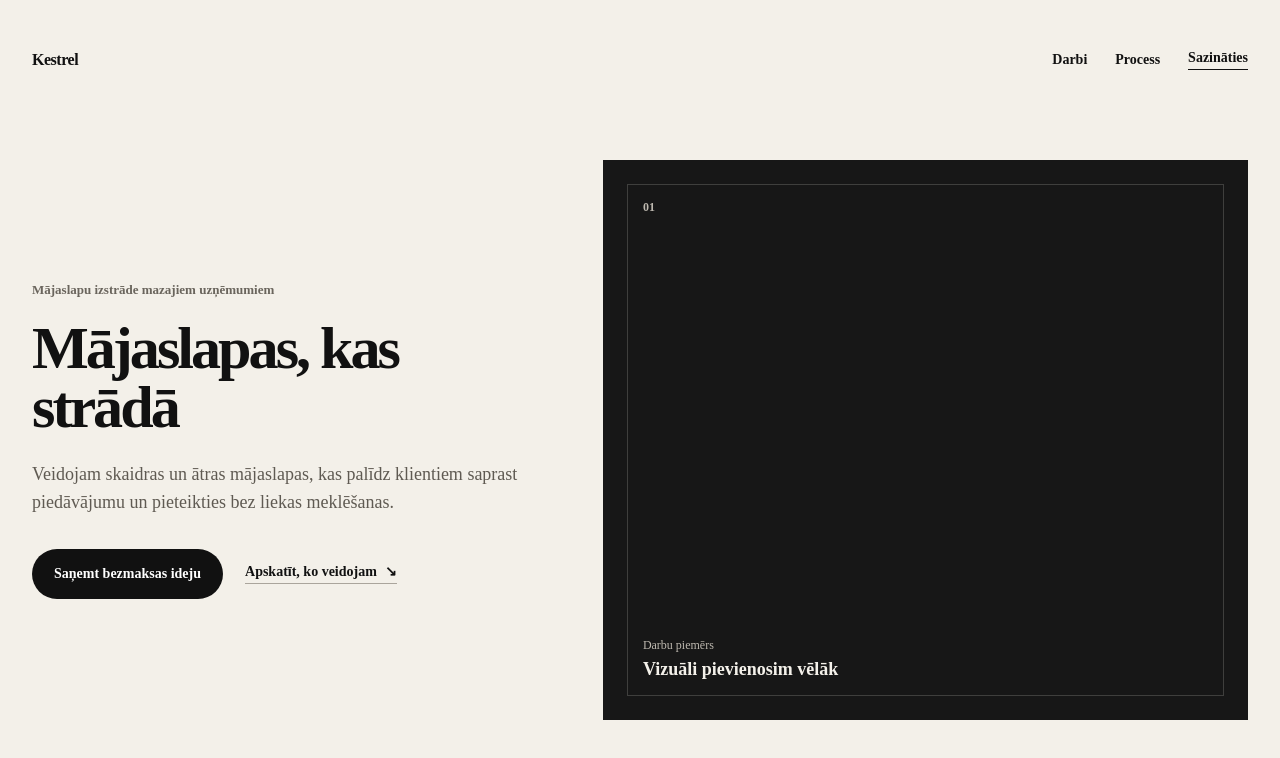
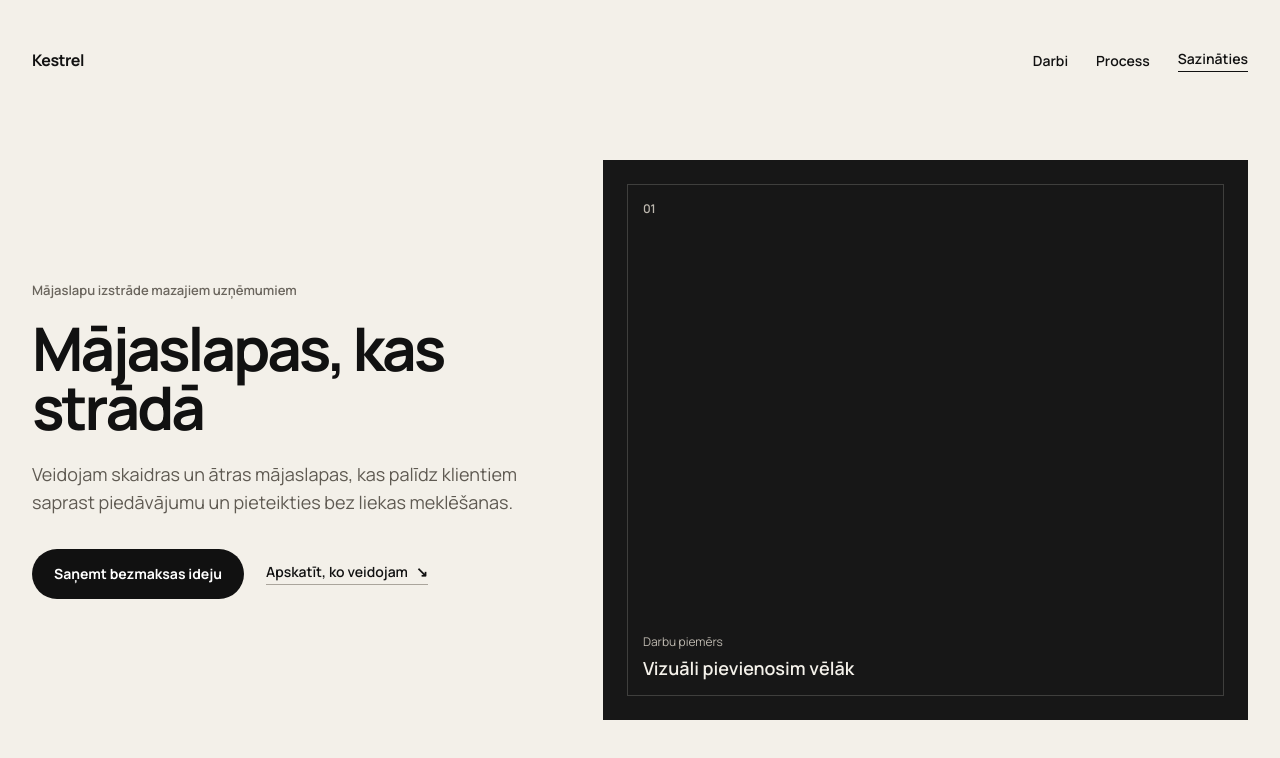
Before and after one commit to davisl24/WEBSITEAGENCY, a Next.js app: page / in a window 1280 px wide. Shown: the top 758 px of the page. Built offline with nearby package versions, Linux system fonts and the light colour scheme.

Commit message:
style: add Manrope typography

```diff
--- a/app/layout.tsx
+++ b/app/layout.tsx
@@ -1,10 +1,17 @@
 import type { Metadata } from "next";
+import { Manrope } from "next/font/google";
 import "./globals.css";
+
+const manrope = Manrope({
+  subsets: ["latin", "latin-ext"],
+  variable: "--font-manrope",
+  display: "swap",
+});
 
 export const metadata: Metadata = {
   title: "Mājaslapu izstrāde Latvijas uzņēmumiem",
   description:
-    "Veidojam modernas un ātras mājaslapas Latvijas mazajiem uzņēmumiem — no idejas līdz gatavai lapai.",
+    "Veidojam skaidras un ātras mājaslapas Latvijas mazajiem uzņēmumiem.",
 };
 
 export default function RootLayout({
@@ -14,7 +21,7 @@ export default function RootLayout({
 }>) {
   return (
     <html lang="lv">
-      <body>{children}</body>
+      <body className={manrope.variable}>{children}</body>
     </html>
   );
 }
```
